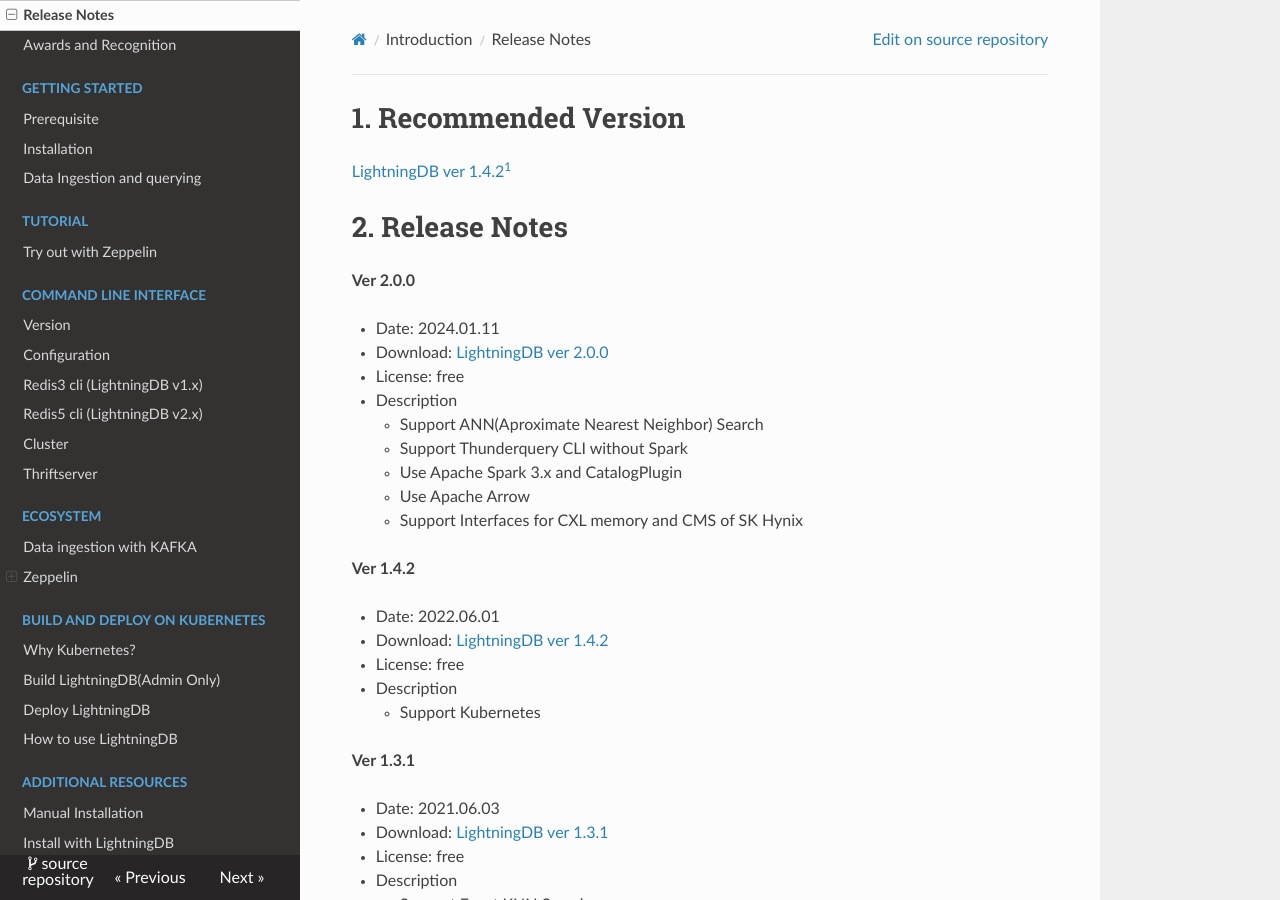
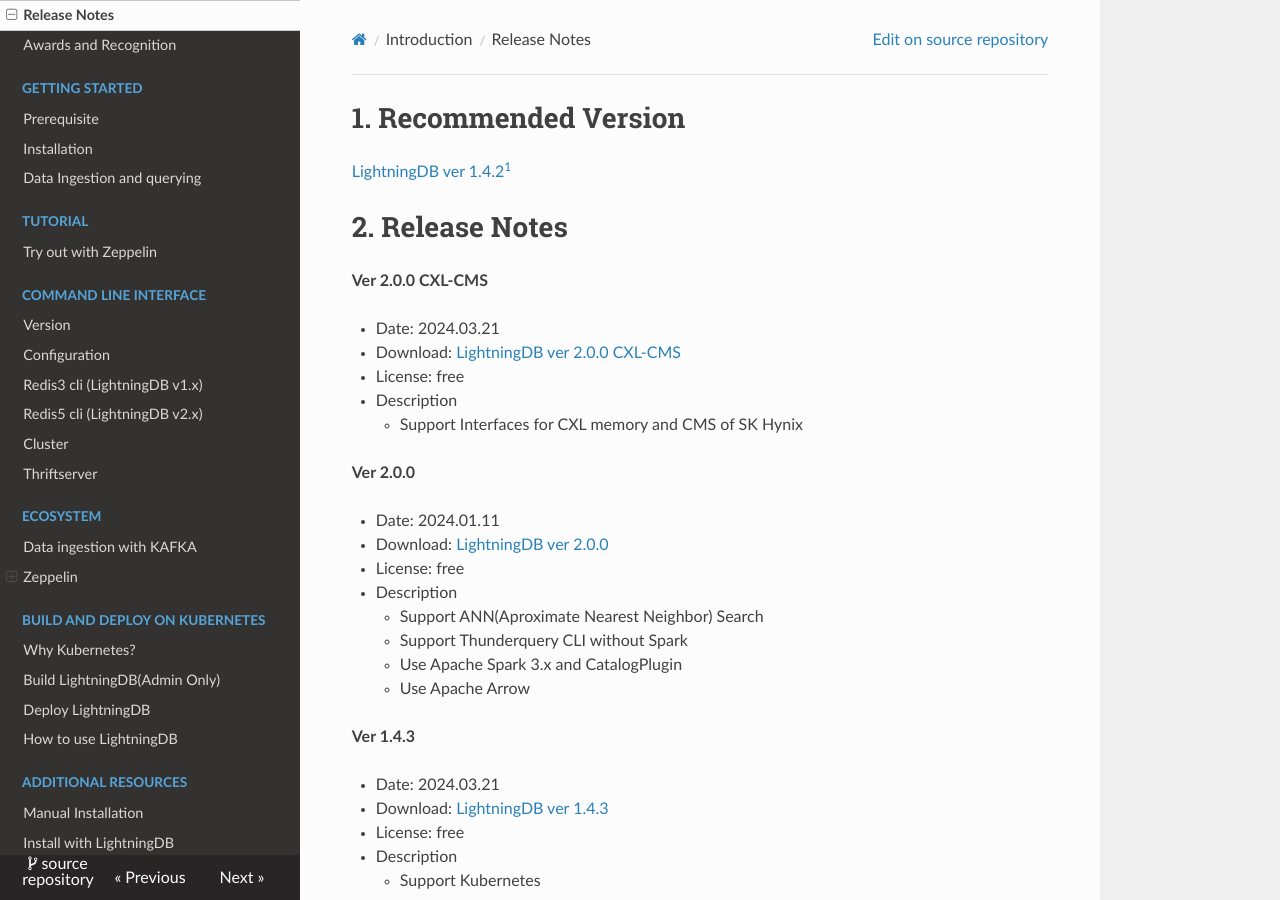
Before and after one commit to mnms/docs, an MkDocs documentation site: the page built from docs/release-note.md, in a window 1280 px wide and 900 px high. Built offline with MkDocs 1.6.1, drawn with Linux system fonts in a browser that asks for light colours; nearby versions of some CDN libraries.

Commit message:
update release note

```diff
--- a/docs/release-note.md
+++ b/docs/release-note.md
@@ -3,6 +3,15 @@
 [LightningDB ver 1.4.2](https://drive.google.com/file/d/171jadrc0FI1EESCNBUaYsN--HQnWD-MA/view?usp=sharing)[^1]
 
 # 2. Release Notes
+
+**Ver 2.0.0 CXL-CMS**
+
+- Date: 2024.03.21
+- Download: [LightningDB ver 2.0.0 CXL-CMS](https://drive.google.com/file/d/1GipNo0Xt_DSQZ-y_WfjQnE8uhwsGD16F/view?usp=sharing)
+- License: free
+- Description
+    - Support Interfaces for CXL memory and CMS of SK Hynix
+
 
 **Ver 2.0.0**
 
@@ -14,13 +23,12 @@
     - Support Thunderquery CLI without Spark
     - Use Apache Spark 3.x and CatalogPlugin
     - Use Apache Arrow
-    - Support Interfaces for CXL memory and CMS of SK Hynix
 
 
-**Ver 1.4.2**
+**Ver 1.4.3**
 
-- Date: 2022.06.01
-- Download: [LightningDB ver 1.4.2](https://drive.google.com/file/d/171jadrc0FI1EESCNBUaYsN--HQnWD-MA/view?usp=sharing)
+- Date: 2024.03.21
+- Download: [LightningDB ver 1.4.3](https://drive.google.com/file/d/16NHNNWCMs1VE8xaD87XfslGsheUY_9vT/view?usp=sharing)
 - License: free
 - Description
     - Support Kubernetes
```
